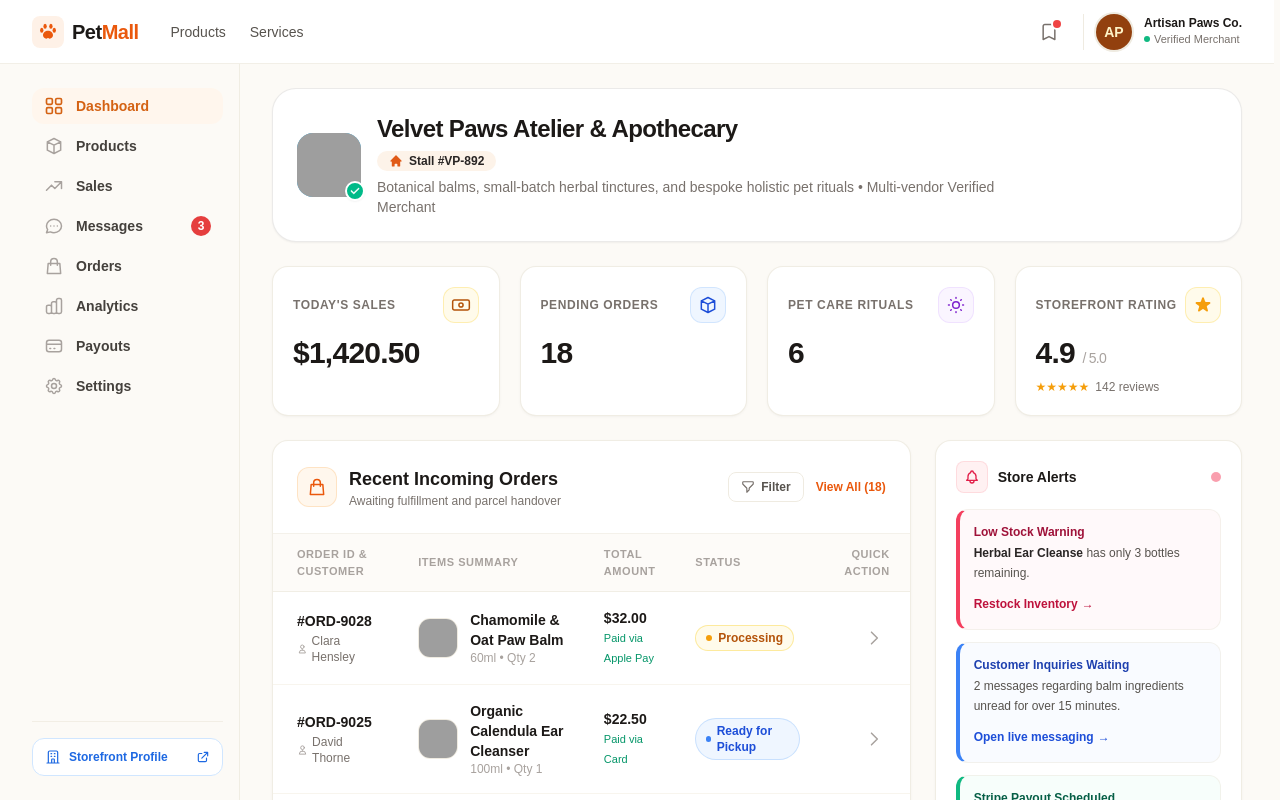
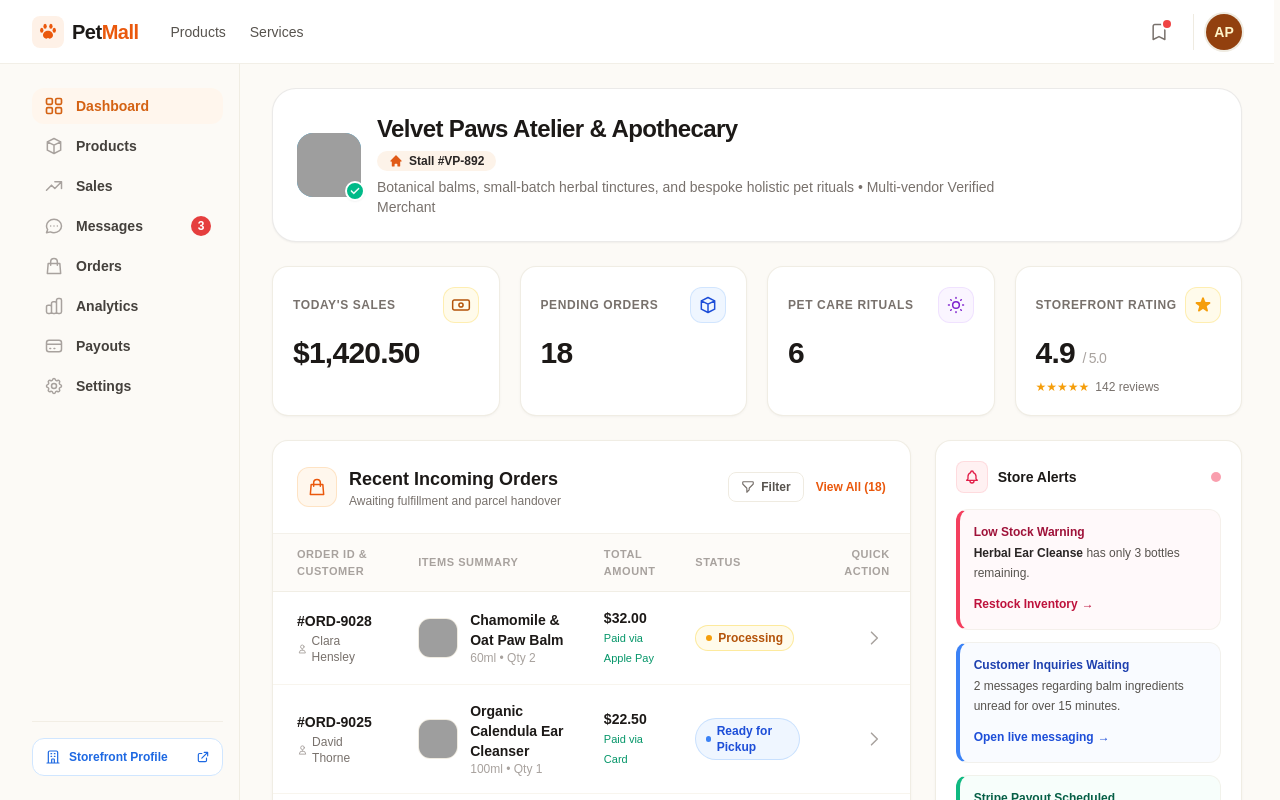
Before and after one commit to chhanun178/Pet_Mall_Web_2, a Nuxt app: page / in a window 1280 px wide. Shown: the top 800 px of the page. Built offline with nearby package versions, Linux system fonts and the light colour scheme; grey boxes are pictures that could not be loaded; a web font is replaced by a local one.

Commit message:
style(header): display only profile avatar and remove merchant name text

```diff
--- a/app/components/layout/AppHeader.vue
+++ b/app/components/layout/AppHeader.vue
@@ -34,17 +34,13 @@
           <span class="absolute top-1.5 right-1.5 w-2 h-2 bg-red-500 rounded-full ring-2 ring-white"></span>
         </button>
 
-        <!-- Merchant Profile Pill -->
-        <div class="flex items-center gap-3 pl-2 sm:pl-3 border-l border-warm-200">
-          <div class="w-9 h-9 rounded-full bg-amber-800 text-amber-100 flex items-center justify-center font-bold text-sm ring-2 ring-warm-200">
+        <!-- Merchant Profile Avatar -->
+        <div class="flex items-center pl-2 sm:pl-3 border-l border-warm-200">
+          <div
+            class="w-9 h-9 rounded-full bg-amber-800 text-amber-100 flex items-center justify-center font-bold text-sm ring-2 ring-warm-200 hover:ring-brand-500 transition-all cursor-pointer"
+            title="Artisan Paws Co. • Verified Merchant"
+          >
             AP
-          </div>
-          <div class="hidden sm:block text-left">
-            <div class="text-xs font-bold text-stone-900 leading-tight">Artisan Paws Co.</div>
-            <div class="text-[11px] font-medium text-stone-500 flex items-center gap-1">
-              <span class="inline-block w-1.5 h-1.5 rounded-full bg-emerald-500"></span>
-              Verified Merchant
-            </div>
           </div>
         </div>
       </div>
```
